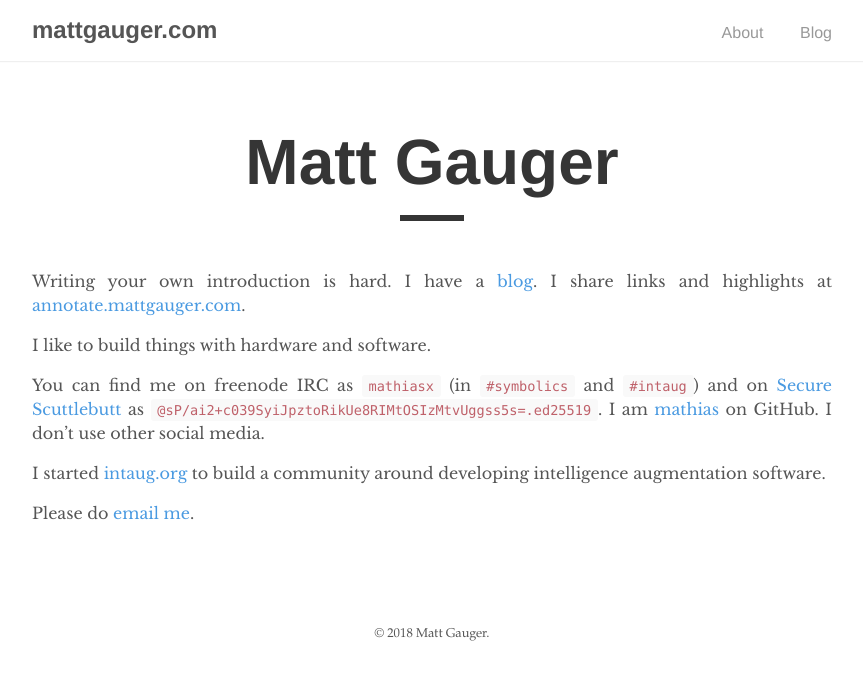
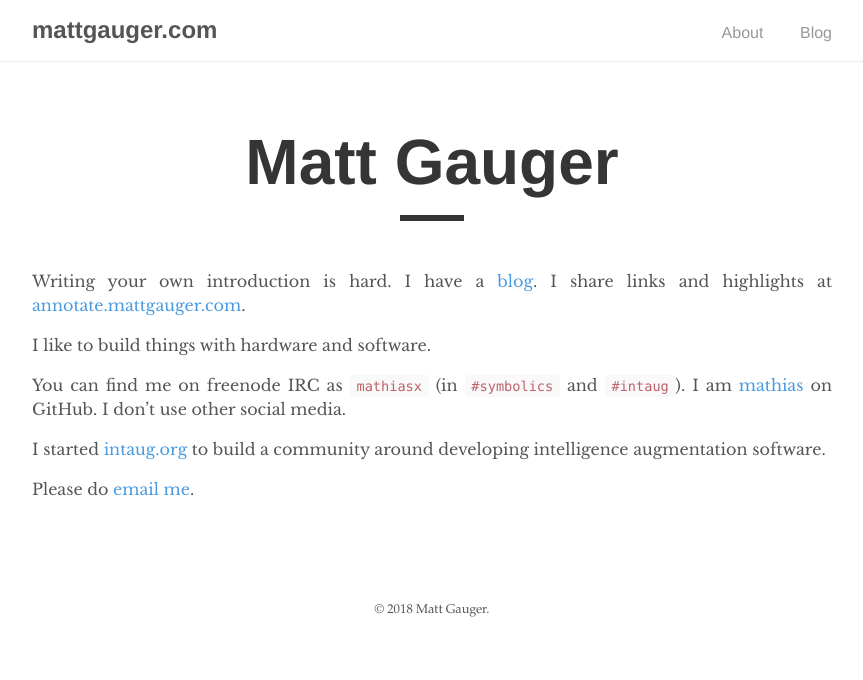
Before and after one commit to mattgaugercom/mattgaugercom.github.io, a Jekyll site: the page built from source/index.md, in a window 1280 px wide. Shown: the top 680 px of the page, without its empty margins (208-1071 px from the left). Built offline with Jekyll 4.4.1, drawn with Linux system fonts in a browser that asks for light colours.

Commit message:
Drop scuttlebutt address

```diff
--- a/source/index.md
+++ b/source/index.md
@@ -7,7 +7,7 @@ Writing your own introduction is hard. I have a <a href="http://blog.mattgauger.
 
 I like to build things with hardware and software.
 
-You can find me on freenode IRC as `mathiasx` (in `#symbolics` and `#intaug`) and on [Secure Scuttlebutt](https://www.scuttlebutt.nz/) as `@sP/ai2+c039SyiJpztoRikUe8RIMtOSIzMtvUggss5s=.ed25519`. I am [mathias](https://github.com/mathias) on GitHub. I don't use other social media.
+You can find me on freenode IRC as `mathiasx` (in `#symbolics` and `#intaug`). I am [mathias](https://github.com/mathias) on GitHub. I don't use other social media.
 
 I started [intaug.org](https://intaug.org) to build a community around developing intelligence augmentation software.
 
```
